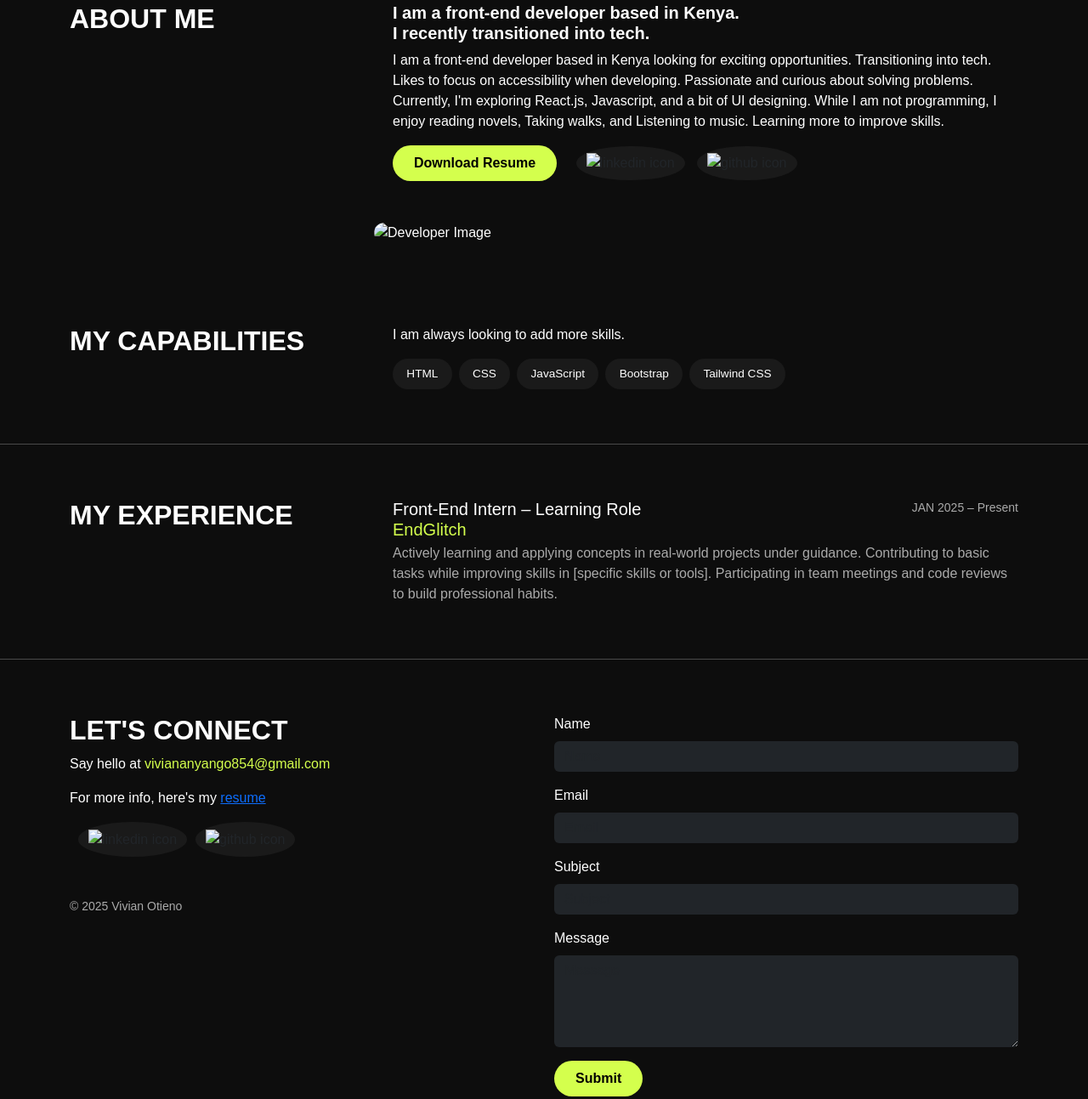
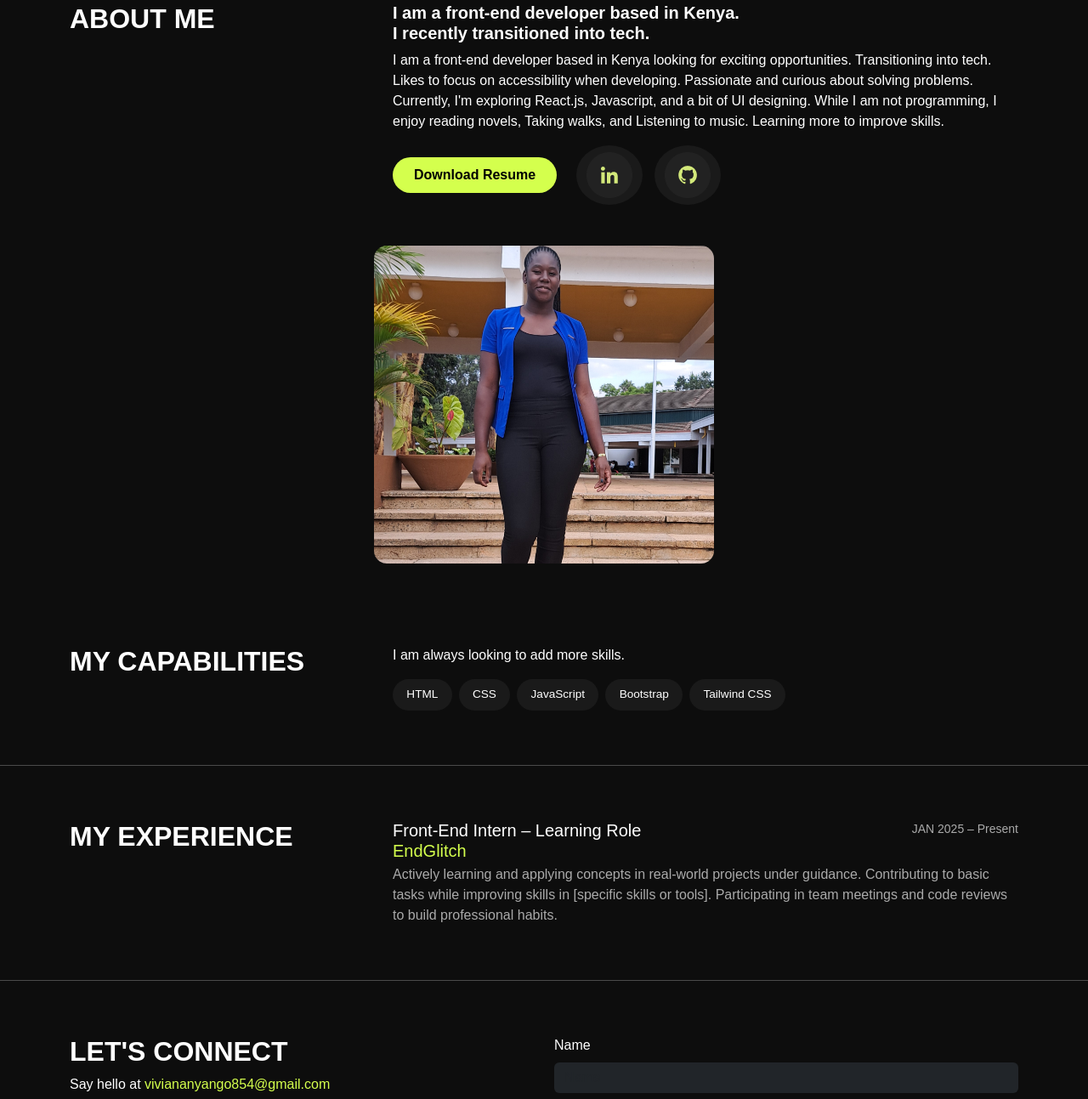
Before and after one commit to v-otieno/capstone-project, a plain HTML site: page about.html in a window 1280 px wide. Shown: the part 101-1394 px from the top of the page at 85% size. Drawn offline with nearby package versions, Linux system fonts and the light colour scheme; the site is published under a folder, as on GitHub Pages, so addresses that start at the root find nothing.

Commit message:
update img sources

```diff
--- a/about.html
+++ b/about.html
@@ -110,20 +110,20 @@
                 <a href="#" class="btn btn-contact me-2">Download Resume</a>
                 <a href="https://www.linkedin.com/in/vivian-anyango-a51184257/" target="_blank" class="btn btn-icon"
                     aria-label="LinkedIn">
-                    <img src="/images/Frame 3.png" alt="linkedin icon" />
+                    <img src="./images/Frame 3.png" alt="linkedin icon" />
                 </a>
 
                 <!-- GitHub Icon -->
 
                 <a href="https://github.com/v-otieno" target="_blank" class="btn btn-icon" aria-label="GitHub">
-                    <img src="/images/Frame 4.png" alt="github icon" />
+                    <img src="./images/Frame 4.png" alt="github icon" />
                 </a>
             </div>
         </div>
 
         <!-- Image Section -->
         <div class="my-5 mx-auto" style="width: 400px;">
-            <img src="/images/20230612_173849 (1).jpg" alt="Developer Image" class="project-image">
+            <img src="./images/20230612_173849 (1).jpg" alt="Developer Image" class="project-image">
         </div>
 
 
@@ -191,13 +191,13 @@
                 <div class="d-flex mt-3">
                     <a href="https://www.linkedin.com/in/vivian-anyango-a51184257/" target="_blank" class="btn btn-icon"
                         aria-label="LinkedIn">
-                        <img src="/images/Frame 3.png" alt="linkedin icon" />
+                        <img src="./images/Frame 3.png" alt="linkedin icon" />
                     </a>
 
                     <!-- GitHub Icon -->
 
                     <a href="https://github.com/v-otieno" target="_blank" class="btn btn-icon" aria-label="GitHub">
-                        <img src="/images/Frame 4.png" alt="github icon" />
+                        <img src="./images/Frame 4.png" alt="github icon" />
                     </a>
                     <!-- <a href="#" class="me-3" aria-label="LinkedIn"><i class="bi bi-linkedin"
                             style="color: #d4ff4d; font-size: 1.5rem;"></i></a>
```
Also changed, not shown: contact.html (+2 -2 lines), index.html (+7 -7 lines).
